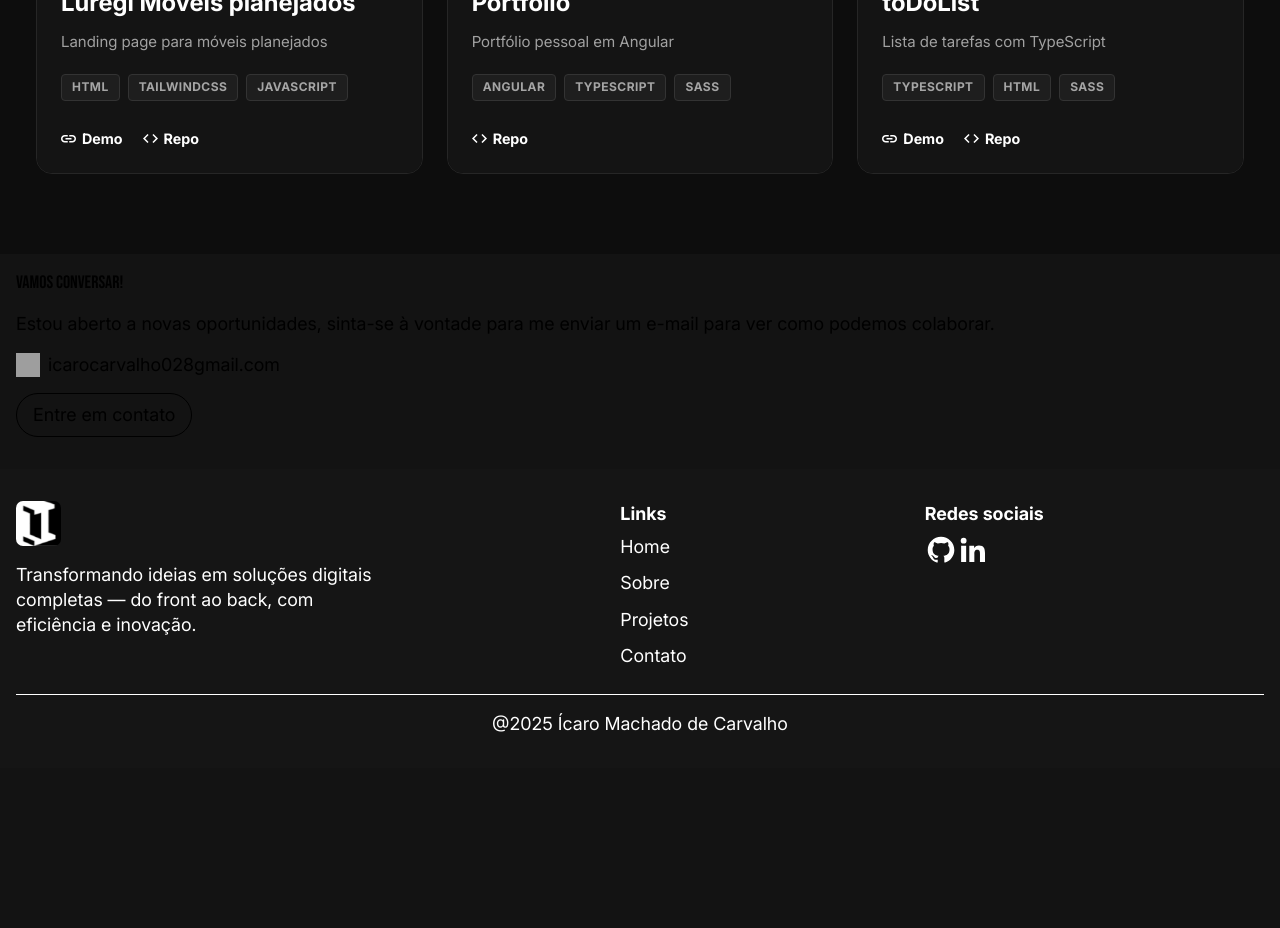
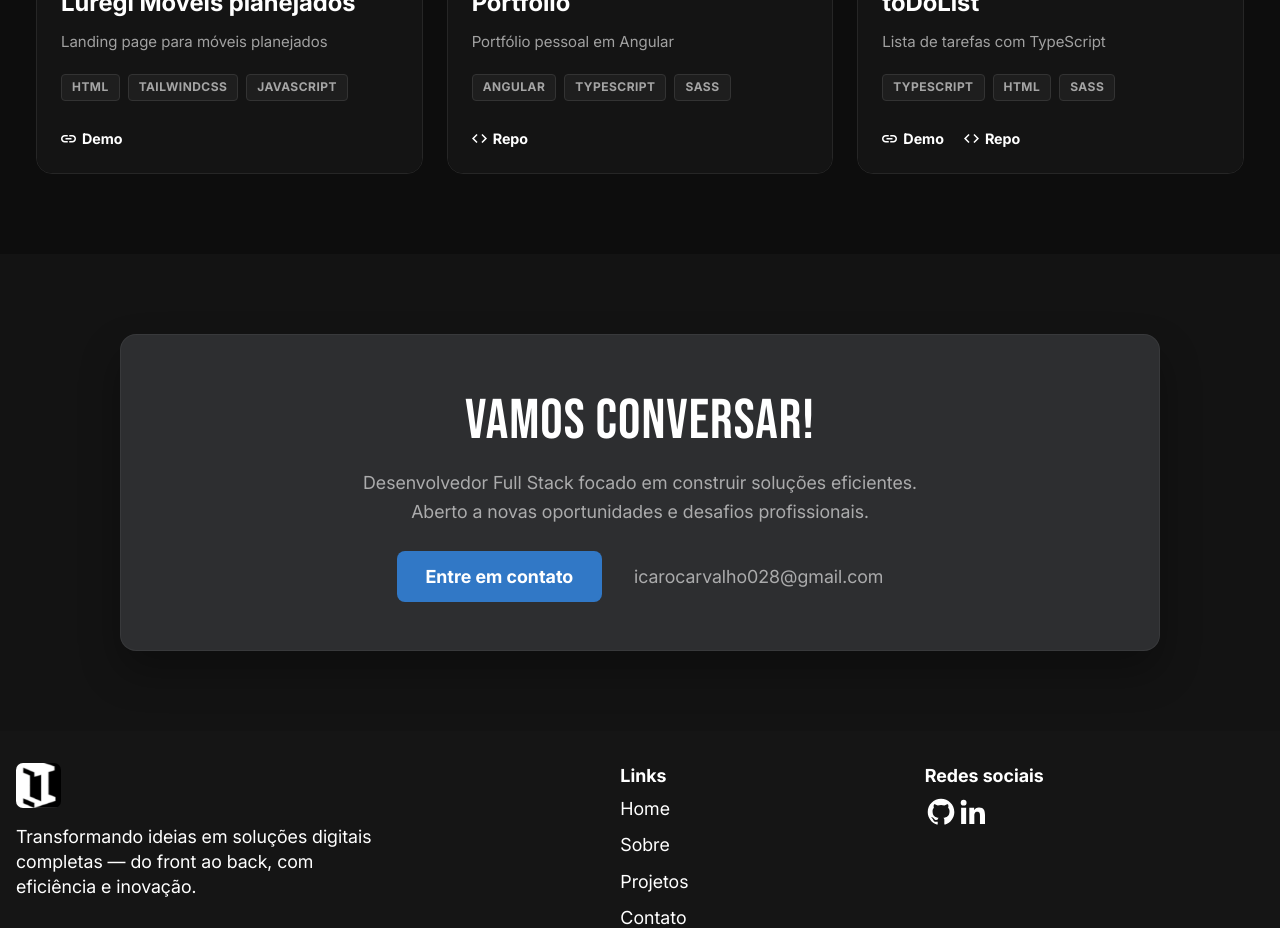
Before and after one commit to IcaroMachadoCarvalho/portfolioWebsite, an Angular app: page / in a window 1280 px wide. Shown: the part 2100-3028 px from the top of the page. Before the commit the page ends 2968 px from the top, so only its background shows below. Built offline with nearby package versions, Linux system fonts and the light colour scheme; grey boxes are pictures that could not be loaded.

Commit message:
feat: Adicionar nova estrutura CTO

```diff
--- a/src/app/features/home/components/contact/contact.component.html
+++ b/src/app/features/home/components/contact/contact.component.html
@@ -1,25 +1,13 @@
-<section
-  class="contact container"
-  [@ShowState]="isVisible ? 'shown' : 'notShown'"
->
-  <h1>Vamos Conversar!</h1>
-  <p>
-    Estou aberto a novas oportunidades, sinta-se à vontade para me enviar um
-    e-mail para ver como podemos colaborar.
+<section class="contact container" #ctoElement [class.revealUp]="isVisible">
+  <div class="contact__wrapper">
+    <h1 class="contact__title">Vamos Conversar!</h1>
+
+    <p class="contact__text">
+      Desenvolvedor Full Stack focado em construir soluções eficientes. Aberto a
+      novas oportunidades e desafios profissionais.
     </p>
-  <span>
-    <img
-      width="24"
-      height="24"
-      src="https://img.icons8.com/sf-regular/48/new-post.png"
-      alt="new-post"
-    />
-    <a href="mailto:icarocarvalho028gmail.com">icarocarvalho028gmail.com</a>
-  </span>
-  <div class="contact__cto">
-    <!-- <button routerLink="/contact" aria-label="Ir para página de contato">
-      Entre em contato
-    </button> -->
+
+    <div class="contact__actions">
       <a
         href="/contact"
         class="cta-button"
@@ -27,11 +15,10 @@
       >
         Entre em contato
       </a>
-    <!-- <span
-      href="#"
-      (click)="copyEmail()"
-      aria-label="Copiar e-mail para a área de transferência"
-      >Copiar email</span
-    > -->
+
+      <a [href]="'mailto:' + email" class="contact__email">
+        <span>{{ email }}</span>
+      </a>
+    </div>
   </div>
 </section>
--- a/src/app/features/home/components/contact/contact.component.scss
+++ b/src/app/features/home/components/contact/contact.component.scss
@@ -1,75 +1,90 @@
-:host {
+@use "../../../../../variables" as *;
+
 .contact {
-    padding-top: 1rem;
-    padding-bottom: 2rem;
+  padding: 80px 20px;
+  color: $white;
+
+  &__wrapper {
+    max-width: 1040px;
+    margin: 0 auto;
+    background-color: #2d2e30;
+    border: 1px solid rgba($white, 0.05); // Borda sutil para definir melhor o card
+    border-radius: 1rem;
+    padding: 3rem 2rem; // Aumentei o padding vertical para dar mais "ar"
     display: flex;
     flex-direction: column;
-    justify-content: start;
-    align-items: start;
-    gap: 1rem;
-
-    h1 {
-      font-size: var(--font-x-lg);
-      font-weight: 400;
-      font-family: "Bebas Neue", sans-serif;
+    justify-content: center;
+    align-items: center;
+    gap: 0.5rem;
+    text-align: center;
+    box-shadow: 0 20px 40px rgba(0, 0, 0, 0.3);
   }
 
-    p {
-      font-size: var(--font-sm);
+  &__title {
+    font-size: clamp(
+      2rem,
+      8vw,
+      3.5rem
+    ); // Responsivo: ajusta entre 2rem e 3.5rem
+    font-weight: 400;
+    font-family: $font-bebas;
+    letter-spacing: 1px;
+    margin: 0;
   }
 
-    span {
+  &__text {
+    color: $text-secondary;
+    font-size: var(--font-sm);
+    max-width: 600px;
+    line-height: 1.6;
+  }
+
+  &__actions {
     display: flex;
     justify-content: center;
     align-items: center;
+    flex-wrap: wrap;
+    gap: 2rem;
+    margin-top: 1rem;
+  }
+
+  &__email {
+    display: flex;
+    align-items: center;
     gap: 0.5rem;
+    color: $text-secondary;
+    font-size: var(--font-sm);
+    transition: $transition-default;
+    text-decoration: none;
+
+    &:hover {
+      color: $white;
     }
-    a {
-      color: black;
-      font-size: var(--font-sm);
-      &:hover,
-      &:focus {
-        text-decoration: underline;
+
+    img {
+      filter: invert(1);
+    }
   }
 }
 
-    &__cto {
-      display: flex;
-      justify-content: start;
-      align-items: center;
-      flex-wrap: wrap;
-      width: 100%;
-      font-size: var(--font-xs);
-      gap: 1rem;
-      a.cta-button {
-        display: inline-flex;
-        justify-content: center;
-        align-items: center;
-
-        padding: 0.5rem 1rem;
-        border-radius: 50px;
-        border: 1px solid black;
-
-        font-size: inherit; // ou var(--font-xs / sm, conforme quiser)
-        font-family: inherit;
-        color: black;
-        text-decoration: none;
-
-        transition: 0.5s ease-in-out;
+/* BOTÃO PRINCIPAL (CTA) */
+.cta-button {
+  background-color: $color-primary;
+  color: $white;
+  border: none;
+  padding: 0.8rem 1.8rem;
+  font-size: var(--font-sm);
+  font-weight: 600;
+  border-radius: 8px;
+  transition: $transition-default;
+  cursor: pointer;
 
   &:hover,
   &:focus {
-          background-color: black;
-          color: white;
-          text-decoration: none;
+    transform: translateY(-2px); // Efeito de elevação
+  }
+
+  &:active {
+    transform: translateY(0);
   }
 }
-    }
-    a {
-      color: black;
-    }
-    span {
-      cursor: pointer;
-    }
-  }
-}
--- a/src/app/features/home/components/contact/contact.component.ts
+++ b/src/app/features/home/components/contact/contact.component.ts
@@ -1,4 +1,4 @@
-import { Component, HostListener, ChangeDetectorRef } from '@angular/core';
+import { Component, ElementRef, HostListener, ViewChild } from '@angular/core';
 import { shownStateTrigger } from '../../../../shared/animations/animations';
 
 @Component({
@@ -11,26 +11,12 @@ import { shownStateTrigger } from '../../../../shared/animations/animations';
 })
 export class ContactComponent {
   email: string = 'icarocarvalho028@gmail.com';
-  isVisible!: boolean;
-  contactElement!: Element | null;
+  isVisible: boolean = false;
+  offset: number = 100;
 
-  constructor(private cdr: ChangeDetectorRef) {}
+  @ViewChild('ctoElement') elemento!: ElementRef;
 
-  // copyEmail() {
-  //   // Usando a API Clipboard moderna
-  //   navigator.clipboard.writeText(this.email).then(() => {
-  //     alert('E-mail copiado'); // Exibe o alerta após o e-mail ser copiado
-  //   }).catch((err) => {
-  //     console.error('Erro ao copiar o e-mail: ', err);
-  //     alert('Falha ao copiar o e-mail');
-  //   });
-  // }
-  ngAfterViewInit(): void {
-    this.contactElement = document.querySelector('#contact');
-    if (this.contactElement) {
-      this.detectScroll();
-    }
-  }
+  constructor() {}
 
   @HostListener('window:scroll')
   onWindowScroll(): void {
@@ -38,14 +24,13 @@ export class ContactComponent {
   }
 
   detectScroll(): void {
-    if (this.contactElement) {
-      const rect = this.contactElement.getBoundingClientRect();
+    if (this.isVisible) return;
 
-      // Verifica se o elemento está visível
-      this.isVisible = rect.top <= window.innerHeight && rect.bottom >= 0;
+    const rect = this.elemento.nativeElement.getBoundingClientRect();
+    const windowHeight = window.innerHeight;
 
-      // Força a detecção de mudanças para evitar o erro por não ser feito pelo angular
-      this.cdr.detectChanges();
+    if (rect.top <= windowHeight - this.offset) {
+      this.isVisible = true;
     }
   }
 }
--- a/src/app/features/home/components/projects/projetos.component.scss
+++ /dev/null
@@ -1,71 +0,0 @@
-:host {
-  height: fit-content;
-  .projects {
-    padding-top: 1rem;
-    padding-bottom: 1rem;
-    h1 {
-      font-size: 3rem;
-      font-weight: 400;
-      font-family: "Bebas Neue", sans-serif;
-    }
-    &__options {
-      display: flex;
-      justify-content: start;
-      align-items: center;
-      gap: 0.5rem;
-      font-size: var(--font-xs);
-      overflow-x: auto;
-      overflow-y: hidden;
-      padding: 1rem 0rem;
-      padding-left: 0.5rem;
-
-      label {
-        padding: 0.5rem;
-        border-radius: 13px;
-        cursor: pointer;
-        transition: background-color 0.2s ease-in, color 0.3s ease-in-out,
-          transform 0.2s ease-in;
-        &.selected {
-          background-color: black;
-          color: white;
-          transform: scale(1.1);
-        }
-      }
-    }
-
-    &__input {
-      display: none;
-    }
-
-    &__section {
-      display: grid;
-      grid-template-columns: repeat(1, 1fr);
-      gap: 1rem;
-      padding-top: 1rem;
-      margin-bottom: 1rem;
-
-      @media (min-width: 768px) {
-        grid-template-columns: repeat(2, 1fr);
-      }
-
-      @media (min-width: 1280px) {
-        grid-template-columns: repeat(3, 1fr);
-      }
-    }
-
-    &__more {
-      background-color: transparent;
-      padding: 0.5rem 1rem;
-      border: 1px solid black;
-      border-radius: 50px;
-      font-size: var(--font-xs);
-      margin: 0 auto;
-      transition: 0.5s ease-in-out;
-      &:hover,
-      &:focus {
-        background-color: black;
-        color: white;
-      }
-    }
-  }
-}
--- a/src/app/features/projects/components/project-card/project-card.component.html
+++ b/src/app/features/projects/components/project-card/project-card.component.html
@@ -35,7 +35,12 @@
         </svg>
         Demo
       </a>
-      <a [href]="project.urlGithub" target="_blank" class="link">
+      <a
+        *ngIf="project.urlGithub"
+        [href]="project.urlGithub"
+        target="_blank"
+        class="link"
+      >
         <svg
           width="15"
           height="9"
--- a/src/app/features/projects/components/project-card/project-card.component.scss
+++ b/src/app/features/projects/components/project-card/project-card.component.scss
@@ -12,7 +12,7 @@
   &__image-container {
     width: 100%;
     height: 200px;
-    background-color: #2a2a2a; // Placeholder caso a imagem falhe
+    background-color: #2a2a2a;
     overflow: hidden;
 
     &:hover,
```
Also changed, not shown: src/app/features/home/components/projects/projetos.component.html (deleted, +0 -97 lines), src/app/features/home/components/projects/projetos.component.ts (deleted, +0 -135 lines), 1 other file (tests, documents, lock files or other folders). Lines whose indentation alone changed are shown as unchanged.
